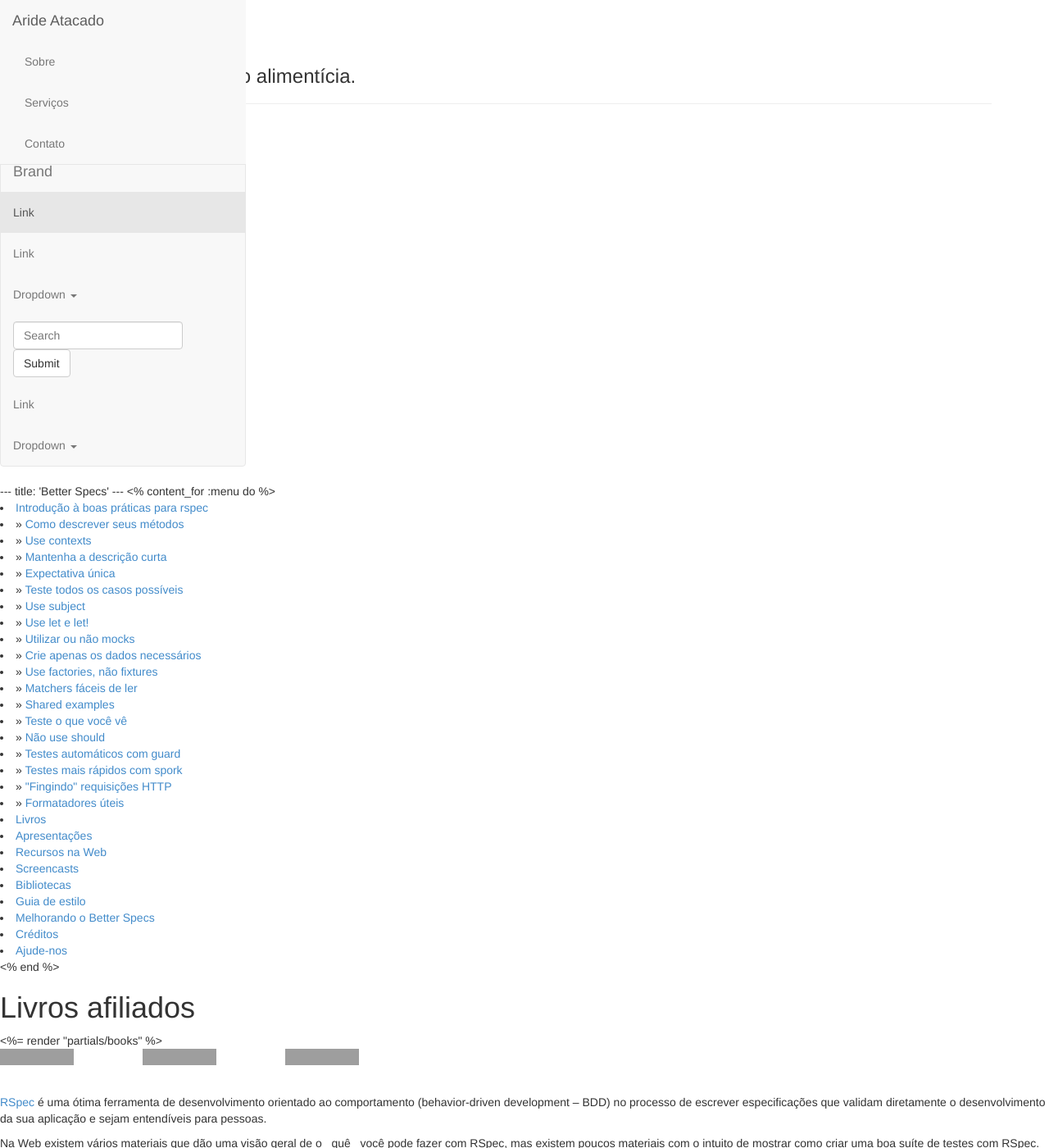
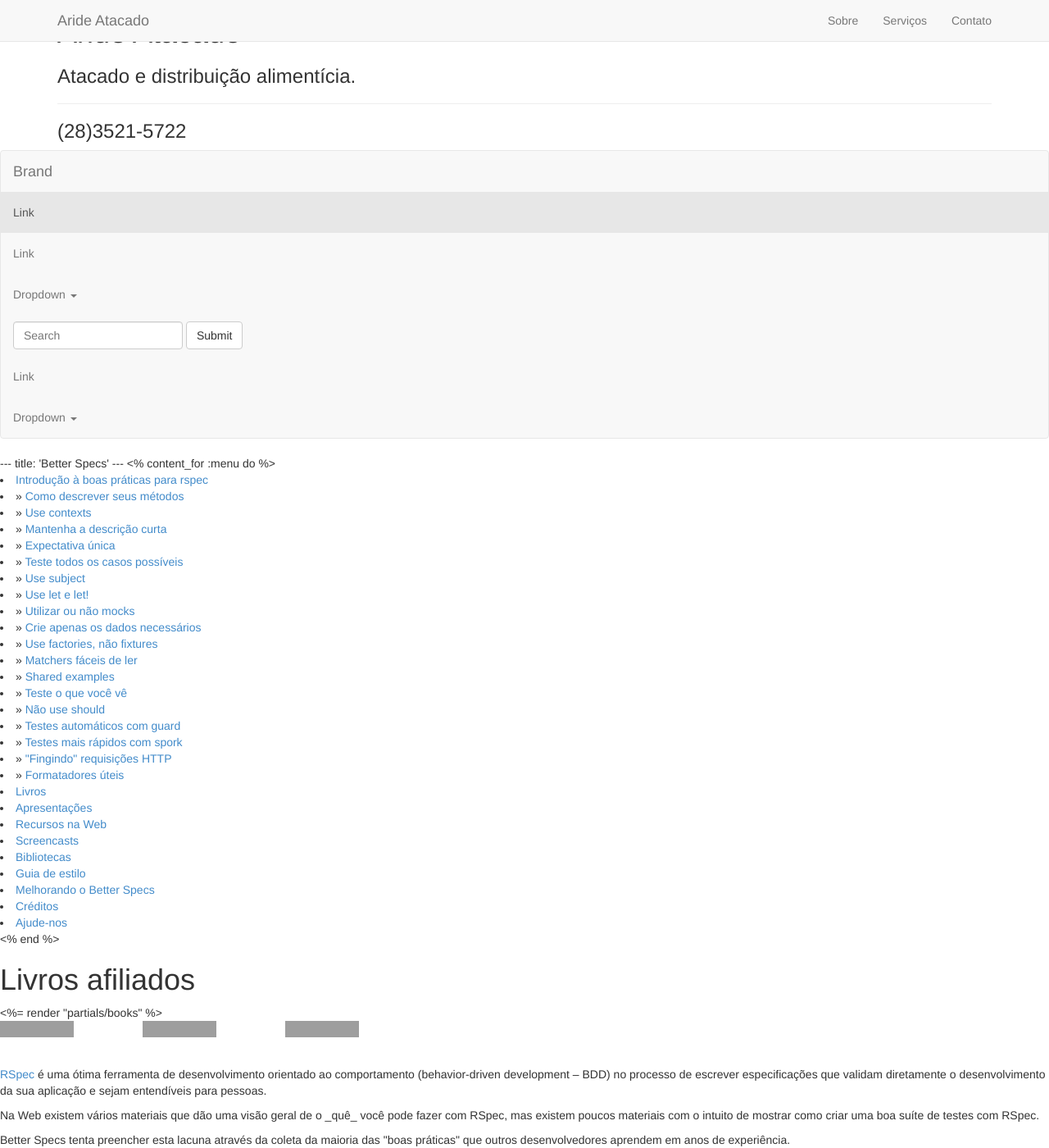
Before and after one commit to akz92/akz92.github.io, a Jekyll site: the page built from index.html, in a window 1280 px wide and 1400 px high. Shown: the whole window at 82% size. Built offline with Jekyll 4.4.1, drawn with Linux system fonts in a browser that asks for light colours; comment, search, counter and statistics services are not loaded; grey boxes are pictures that could not be loaded.

Commit message:
seperated vertical navbar from regular one

```diff
--- a/_includes/menu.html
+++ b/_includes/menu.html
@@ -1,4 +1,4 @@
-<nav class="navbar navbar-default" role="navigation">
+<nav class="navbar navbar-default vertical-navbar" role="navigation">
   <!-- Brand and toggle get grouped for better mobile display -->
   <div class="navbar-header">
     <button type="button" class="navbar-toggle" data-toggle="collapse" data-target=".navbar-ex1-collapse">
--- a/css/custom.css
+++ b/css/custom.css
@@ -1,3 +1,4 @@
+.vertical-navbar {
   @media (min-width: 768px) {
     .navbar-collapse {
       height: auto;
@@ -36,3 +37,4 @@
       margin-right: 0;
   }
   }
+}
```
Also changed, not shown: _layouts/default.html (line endings or trailing spaces), 1 other file. Lines whose indentation alone changed are shown as unchanged.
